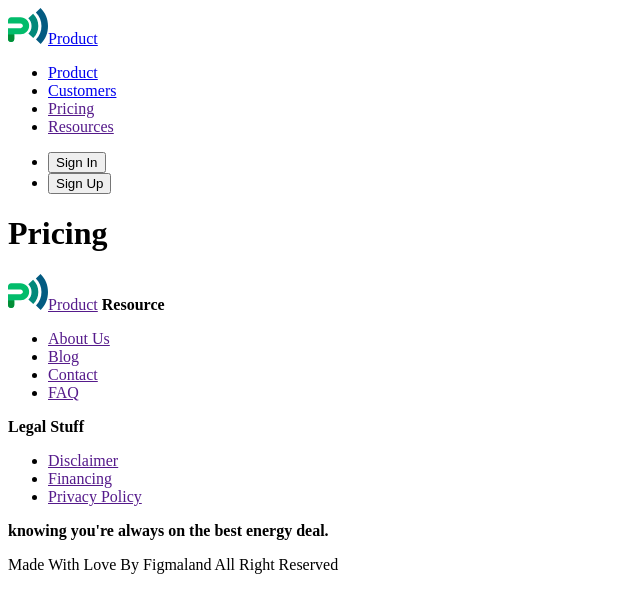
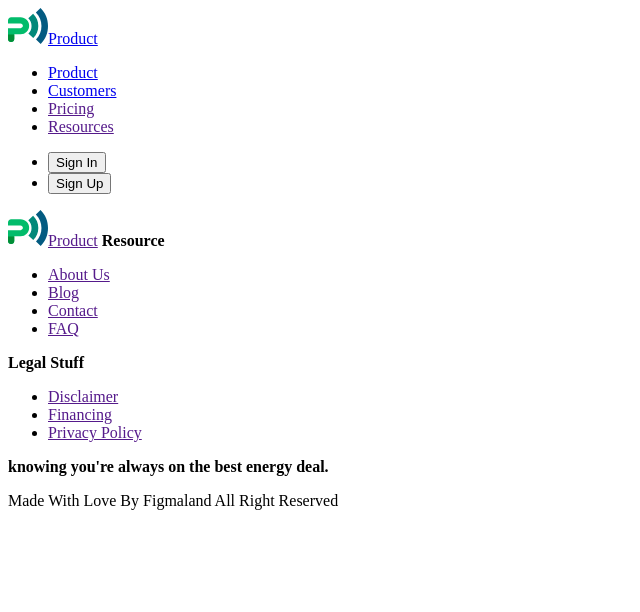
Before and after one commit to Sivonenko/Business-promotion-119, a plain HTML site: page pricing.html in a window 1280 px wide. Shown: the whole page, without its empty margins (0-640 px from the left). Drawn offline with Linux system fonts and the light colour scheme.

Commit message:
fix pricing page

```diff
--- a/pricing.html
+++ b/pricing.html
@@ -23,9 +23,7 @@
         <li><button type="button">Sign Up</button></li>
       </ul>
     </header>
-    <main>
-      <h1>Pricing</h1>
-    </main>
+    <main></main>
     <footer>
       <a href=""><img src="./images/logo.svg" alt="" />Product</a>
       <b>Resource</b>
```
